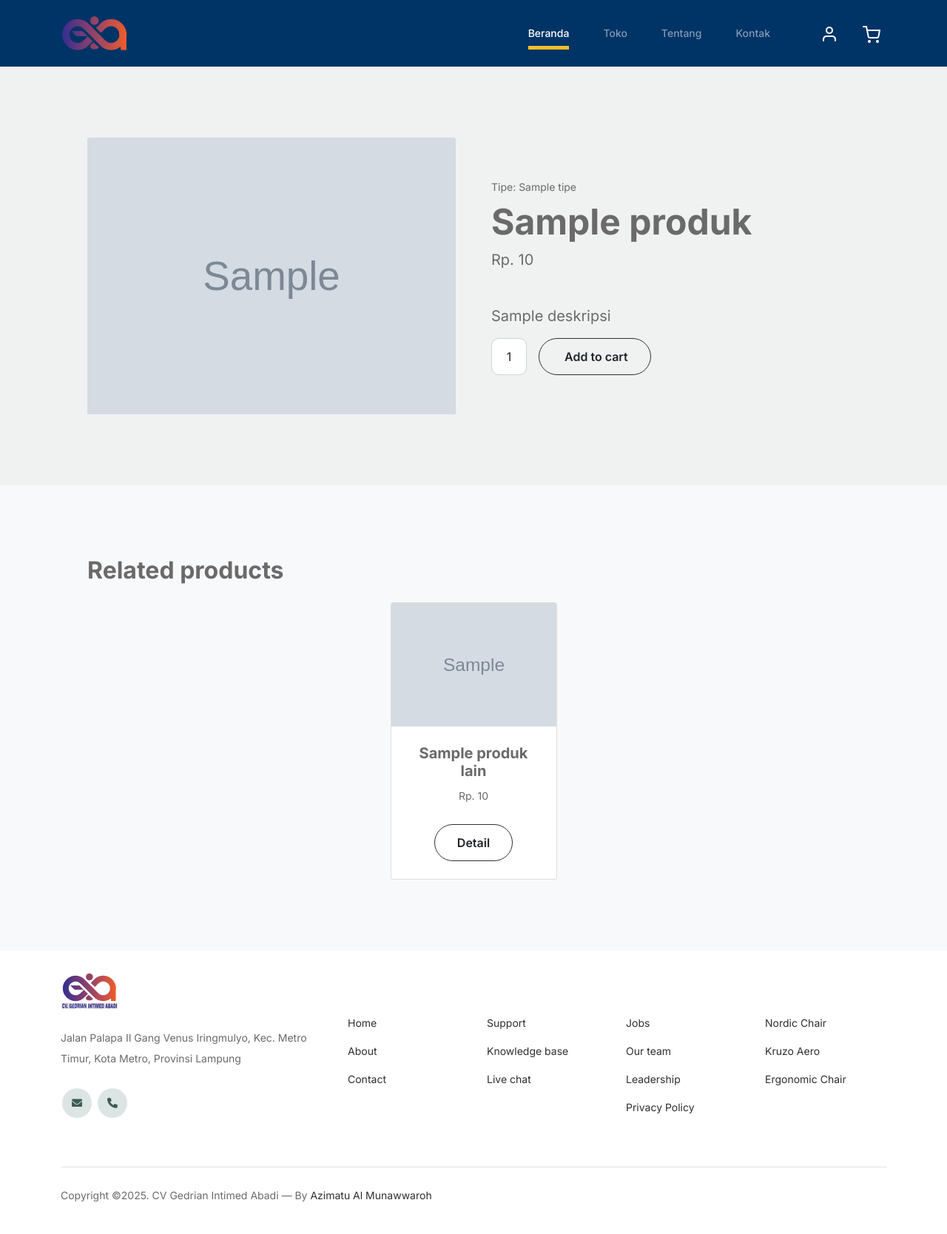
After one commit to azimatu18/app_skripsi, a CodeIgniter 4 app: the page made by app/Views/detail_produk.php in a window 1280 px wide. The commit adds this page. Shown: the whole page at 74% size. Run offline with PHP 8.4 and a stand-in for CodeIgniter, Linux system fonts and the light colour scheme; the template is opened without the code that fills it: most values are stand-ins (such as "Sample title", 1, 10 or a date in 2020); grey boxes marked "Sample" are stand-in pictures; some libraries are stand-ins or nearby versions.

Commit message:
detail produk

```diff
--- a/app/Config/Routes.php
+++ b/app/Config/Routes.php
@@ -9,6 +9,7 @@ $routes->get('/', 'HomeController::index');
 $routes->get('/shop', 'HomeController::shop');
 $routes->get('/about', 'HomeController::about');
 $routes->get('/contact', 'HomeController::contact');
+$routes->get('/detail_produk/(:any)', 'HomeController::detail_produk/$1');
 
 $routes->get('/login', 'AuthController::login');
 $routes->get('/register', 'AuthController::register');
--- /dev/null
+++ b/app/Views/detail_produk.php
@@ -0,0 +1,58 @@
+<?php include('components/header.php') ?>
+
+<body>
+    <!-- Product section-->
+    <section class="py-5">
+        <div class="container px-4 px-lg-5 my-5">
+            <div class="row gx-4 gx-lg-5 align-items-center">
+                <div class="col-md-6"><img class="card-img-top mb-5 mb-md-0" src="<?= base_url('uploads/gambar/'.$produk['gambar']) ?>" alt="..." /></div>
+                <div class="col-md-6">
+                    <div class=" mb-1">Tipe: <?= $produk['tipe'] ?></div>
+                    <h1 class="display-5 fw-bolder"><?= $produk['judul'] ?></h1>
+                    <div class="fs-5 mb-5">
+                        <span>Rp. <?= number_format($produk['harga'],0,'.','.') ?></span>
+                    </div>
+                    <p class="lead">
+                    <?= $produk['deskripsi'] ?>
+                    </p>
+                    <div class="d-flex">
+                        <input class="form-control text-center me-3" id="inputQuantity" type="num" value="1" style="max-width: 3rem" />
+                        <button class="btn btn-outline-dark flex-shrink-0" type="button">
+                            <i class="bi-cart-fill me-1"></i>
+                            Add to cart
+                        </button>
+                    </div>
+                </div>
+            </div>
+        </div>
+    </section>
+    <!-- Related items section-->
+    <section class="py-5 bg-light">
+        <div class="container px-4 px-lg-5 mt-5">
+            <h2 class="fw-bolder mb-4">Related products</h2>
+            <div class="row gx-4 gx-lg-5 row-cols-2 row-cols-md-3 row-cols-xl-4 justify-content-center">
+                <?php foreach($produk_lain as $data): ?>
+                <div class="col mb-5">
+                    <div class="card h-100">
+                        <!-- Product image-->
+                        <img class="card-img-top" src="<?= base_url('uploads/gambar/'.$data['gambar']) ?>" alt="..." />
+                        <!-- Product details-->
+                        <div class="card-body p-4">
+                            <div class="text-center">
+                                <!-- Product name-->
+                                <h5 class="fw-bolder"><?= $data['judul'] ?></h5>
+                                <!-- Product price-->
+                                Rp. <?= number_format($data['harga'],0,'.','.') ?>
+                            </div>
+                        </div>
+                        <!-- Product actions-->
+                        <div class="card-footer p-4 pt-0 border-top-0 bg-transparent">
+                            <div class="text-center"><a class="btn btn-outline-dark mt-auto" href="/detail_produk/<?= $data['id'] ?>">Detail</a></div>
+                        </div>
+                    </div>
+                </div>
+                <?php endforeach ?>
+            </div>
+        </div>
+    </section>
+    <?php include('components/footer.php') ?>
--- a/app/Views/shop.php
+++ b/app/Views/shop.php
@@ -24,7 +24,7 @@
             <?php foreach ($data_produk as $no => $produk): ?>
                 <!-- Start Column 1 -->
                 <div class="col-12 col-md-4 col-lg-3 mb-5">
-                    <a class="product-item" href="/shop/detail">
+                    <a class="product-item" href="/detail_produk/<?= $produk['id'] ?>">
                         <div class="product-item-hover">
                             <button class="btn btn-sm btn-primary">Detail</button>
                         </div>
--- a/public/homepage/css/custom.css
+++ b/public/homepage/css/custom.css
@@ -7,6 +7,8 @@
     position: absolute;
     height: 300px;
     right: 0;
+    left: 0;
+    justify-content: center;
     z-index: 100000;
     display: flex;
     transition: 0.6s;
```
Also changed, not shown: app/Controllers/HomeController.php (+10 -0 lines).
